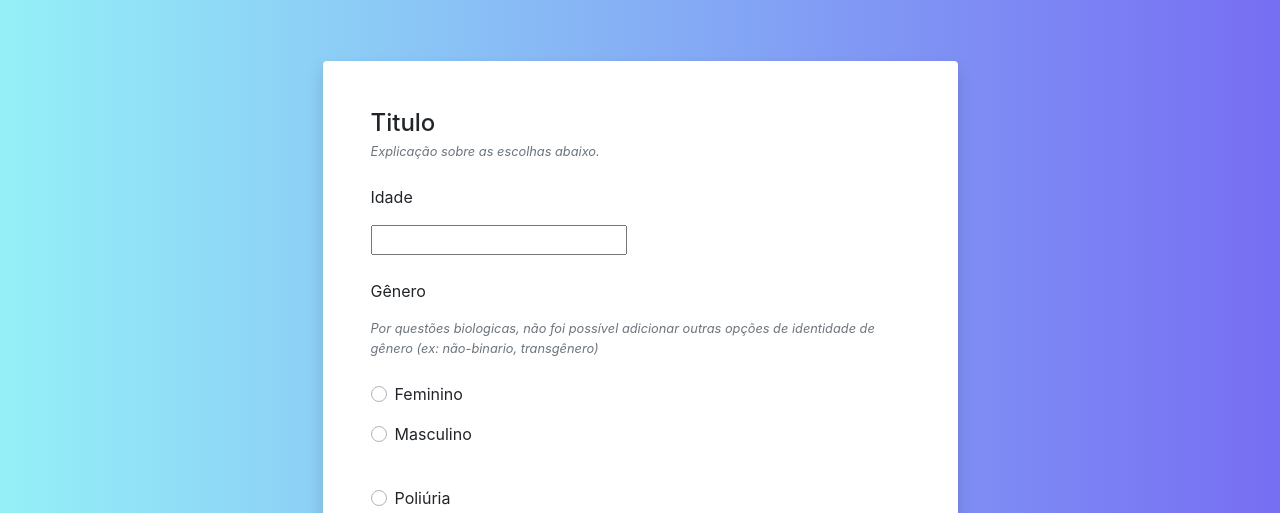
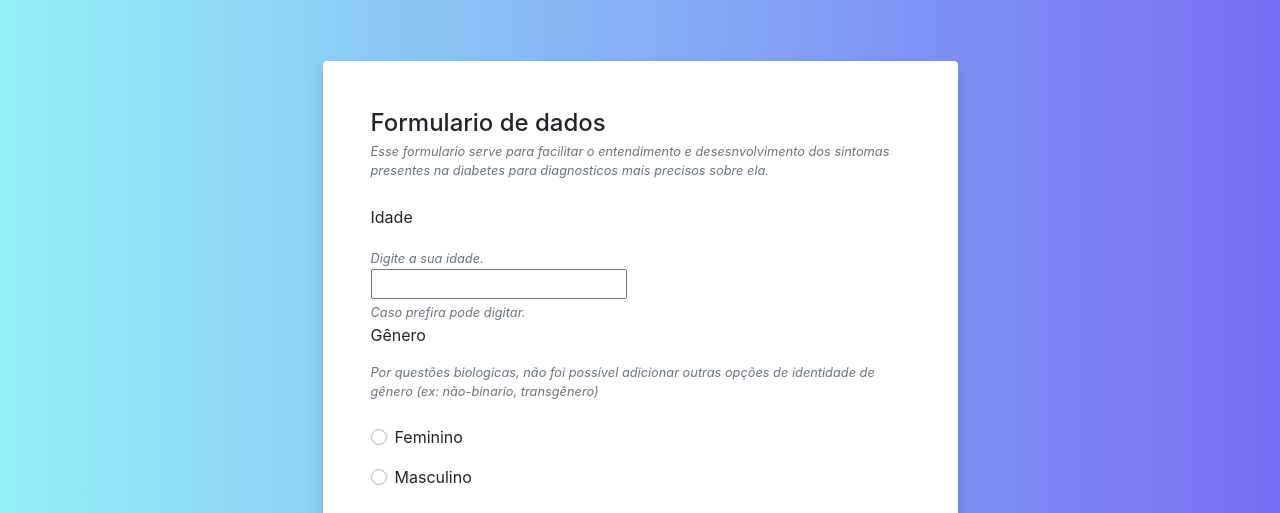
Before and after one commit to MariaEduardaBernardo/AW2, a plain HTML site: page index.html in a window 1280 px wide. Shown: the part 269-782 px from the top of the page. Drawn offline with nearby package versions, Linux system fonts and the light colour scheme.

Commit message:
Atualizacao de dados

```diff
--- a/index.html
+++ b/index.html
@@ -26,14 +26,17 @@
                         <form action="" id="RespostaForms">
                         <div class="card shadow border-0 mb-5">
                             <div class="card-body p-5">
-                                <h2 class="h4 mb-1">Titulo</h2>
-                                <p class="small text-muted font-italic mb-4">Explicação sobre as escolhas abaixo.</p>
+                                <h2 class="h4 mb-1">Formulario de dados</h2>
+                                <p class="small text-muted font-italic mb-4">Esse formulario serve para facilitar o entendimento e desesnvolvimento dos sintomas presentes na diabetes para diagnosticos mais precisos sobre ela. </p>
                                 <ul class="list-group">
 
                                     <div>
                                         <p>Idade</p>
-                                        <input type="number" required>
-                                    </div><br>
+                                        <span class="small font-italic text-muted">Digite a sua idade.</span>
+                                        <br>
+                                        <input type="number" required><br>
+                                        <span class="small font-italic text-muted">Caso prefira pode digitar.</span>
+                                    </div>
 
                                     <p>Gênero</p><span class="small font-italic text-muted">Por questões biologicas, não foi possível adicionar outras opções de identidade de gênero (ex: não-binario, transgênero)</span><br>
                                     <div class="custom-control custom-radio">
@@ -168,7 +171,6 @@
                                             <input class="custom-control-input" id="customRadio17" type="radio" name="customRadio">
                                         <label class="custom-control-label" for="customRadio17"><p>Negativo</p></label>
                                         </div>
-
                                     </div><br>
 
                                     <button id="botao" type="submit">Enviar resposta</button>
```
